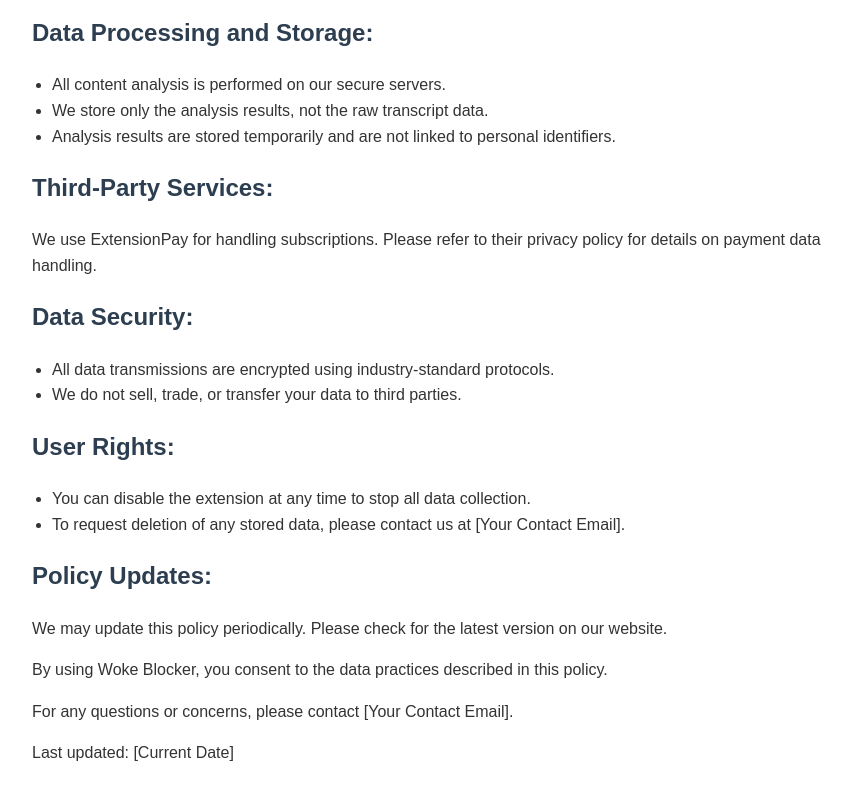
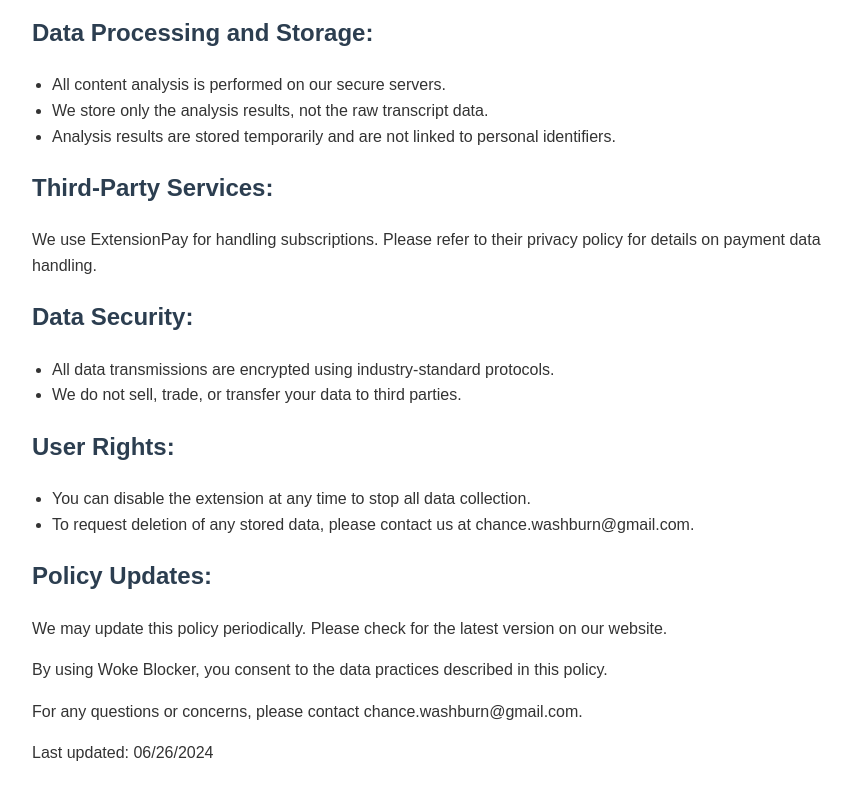
Before and after one commit to chancew990/woke-blocker.github.io, a plain HTML site: page index.html in a window 1280 px wide. Shown: the part 663-1463 px from the top of the page, without its empty margins (208-1059 px from the left). Drawn offline with Linux system fonts and the light colour scheme.

Commit message:
Update index.html

```diff
--- a/index.html
+++ b/index.html
@@ -68,7 +68,7 @@
     <h2>User Rights:</h2>
     <ul>
         <li>You can disable the extension at any time to stop all data collection.</li>
-        <li>To request deletion of any stored data, please contact us at [Your Contact Email].</li>
+        <li>To request deletion of any stored data, please contact us at chance.washburn@gmail.com.</li>
     </ul>
 
     <h2>Policy Updates:</h2>
@@ -76,8 +76,8 @@
 
     <p>By using Woke Blocker, you consent to the data practices described in this policy.</p>
 
-    <p>For any questions or concerns, please contact [Your Contact Email].</p>
+    <p>For any questions or concerns, please contact chance.washburn@gmail.com.</p>
 
-    <p>Last updated: [Current Date]</p>
+    <p>Last updated: 06/26/2024</p>
 </body>
 </html>
```
